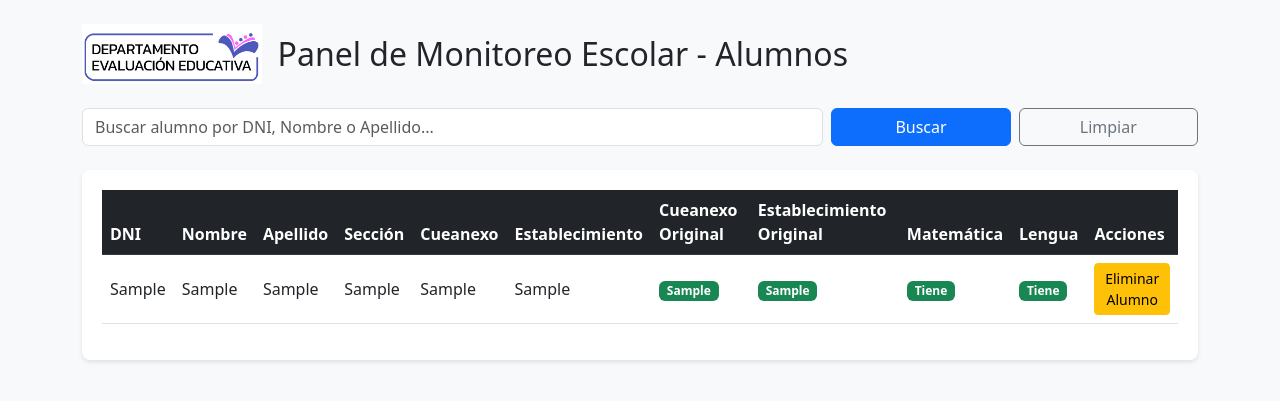
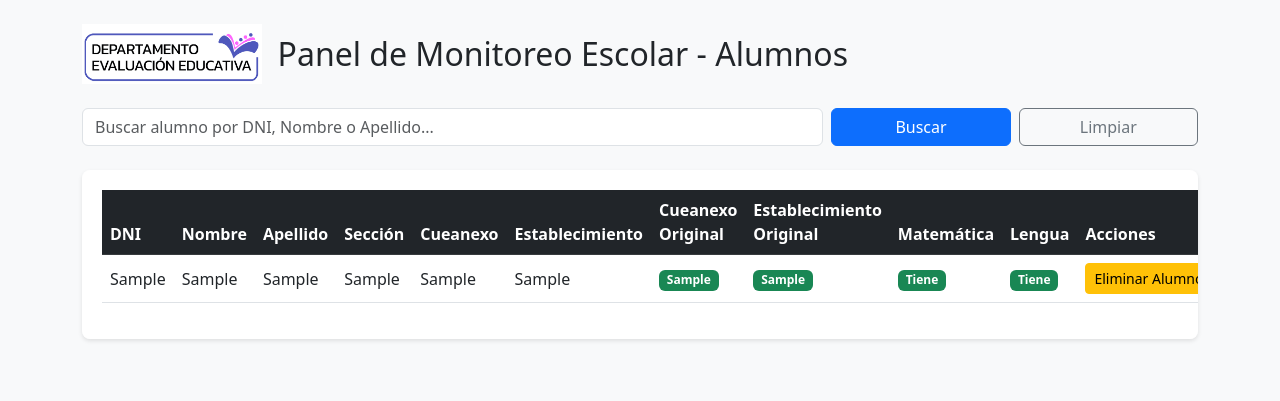
Before and after one commit to SantiniMartin/monitor, a Django app: template monitoreo/apps/evaluaciones_educativas/templates/diagnostico_2026/monitoreo_diagnostico_alumno.html in a window 1280 px wide. Shown: the top 401 px of the page. Run offline with Django 5.2, Linux system fonts and the light colour scheme; the template is opened without the code that fills it: most values are stand-ins (such as "Sample title", 1, 10 or a date in 2020); some libraries are stand-ins or nearby versions.

Commit message:
Mejorar el diseño de la tabla en la vista de diagnóstico de alumnos y agregar soporte para scroll horizontal

```diff
--- a/monitoreo/apps/evaluaciones_educativas/templates/diagnostico_2026/monitoreo_diagnostico_alumno.html
+++ b/monitoreo/apps/evaluaciones_educativas/templates/diagnostico_2026/monitoreo_diagnostico_alumno.html
@@ -8,8 +8,20 @@
     <link href="https://cdn.jsdelivr.net/npm/bootstrap@5.3.0/dist/css/bootstrap.min.css" rel="stylesheet">
     <style>
         body { background-color: #f8f9fa; padding-bottom: 50px; }
-        .table-container { background: white; padding: 20px; border-radius: 8px; box-shadow: 0 2px 4px rgba(0,0,0,0.1); }
-        .header-logo { height: 60px; }
+        .table-container {
+    width: 100%;
+    overflow-x: auto; /* Permite scroll horizontal si no entra en la pantalla */
+    background: white;
+    padding: 20px;
+    border-radius: 8px;
+    box-shadow: 0 2px 4px rgba(0,0,0,0.1);
+}
+
+/* Fuerza a la tabla a ocupar todo el contenedor y evita que los textos se amontonen */
+.table-container table {
+    width: 100%;
+    min-width: 1000px; /* Al poner un mínimo, aseguras que se vea ancha y espaciosa */
+}.header-logo { height: 60px; }
     </style>
 </head>
 <body>
@@ -44,7 +56,7 @@
 
     </form>
 
-    <div class="table-container">
+    <div class="table-container table-responsive">
     <table class="table table-hover align-middle" id="tablaAlumnos">
         <thead class="table-dark">
             <tr>
@@ -58,7 +70,8 @@
                 <th>Establecimiento Original</th>
                 <th>Matemática</th>
                 <th>Lengua</th>
-                    <th>Acciones</th> </tr>
+                <th>Acciones</th>
+            </tr>
         </thead>
         <tbody>
             {% for alumno in resultados %}
@@ -104,13 +117,13 @@
                         <input type="hidden" name="matematica_dni_borrar" value="{{ alumno.5 }}">
                         <input type="hidden" name="lengua_dni_borrar" value="{{ alumno.6 }}">
 
-                            <button type="submit" class="btn btn-warning btn-sm">Eliminar Alumno</button>
+                        <button type="submit" class="btn btn-warning btn-sm text-nowrap">Eliminar Alumno</button>
                     </form>
                 </td>
             </tr>
             {% empty %}
             <tr>
-                    <td colspan="8" class="text-center">No hay alumnos cargados en el sistema o que coincidan con la búsqueda.</td>
+                <td colspan="11" class="text-center">No hay alumnos cargados en el sistema o que coincidan con la búsqueda.</td>
             </tr>
             {% endfor %}
         </tbody>
```
Lines whose indentation alone changed are shown as unchanged.
